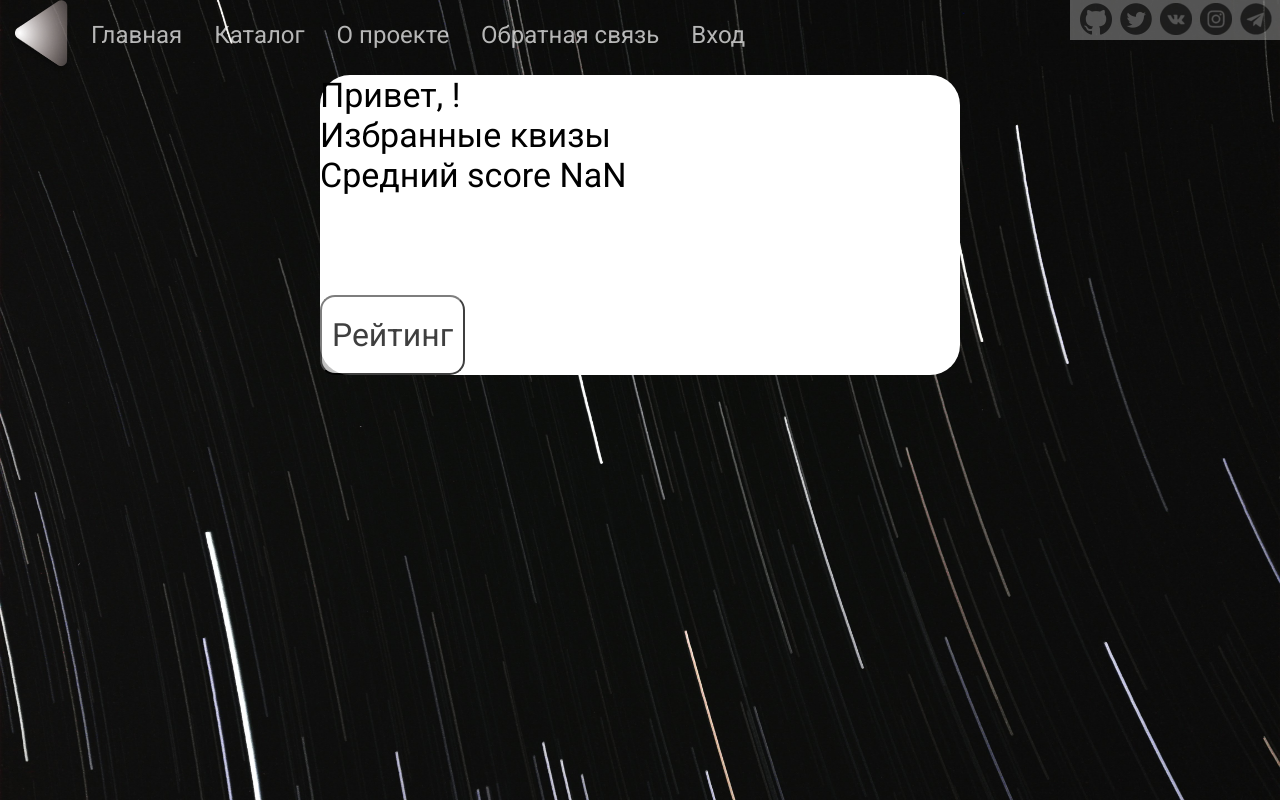
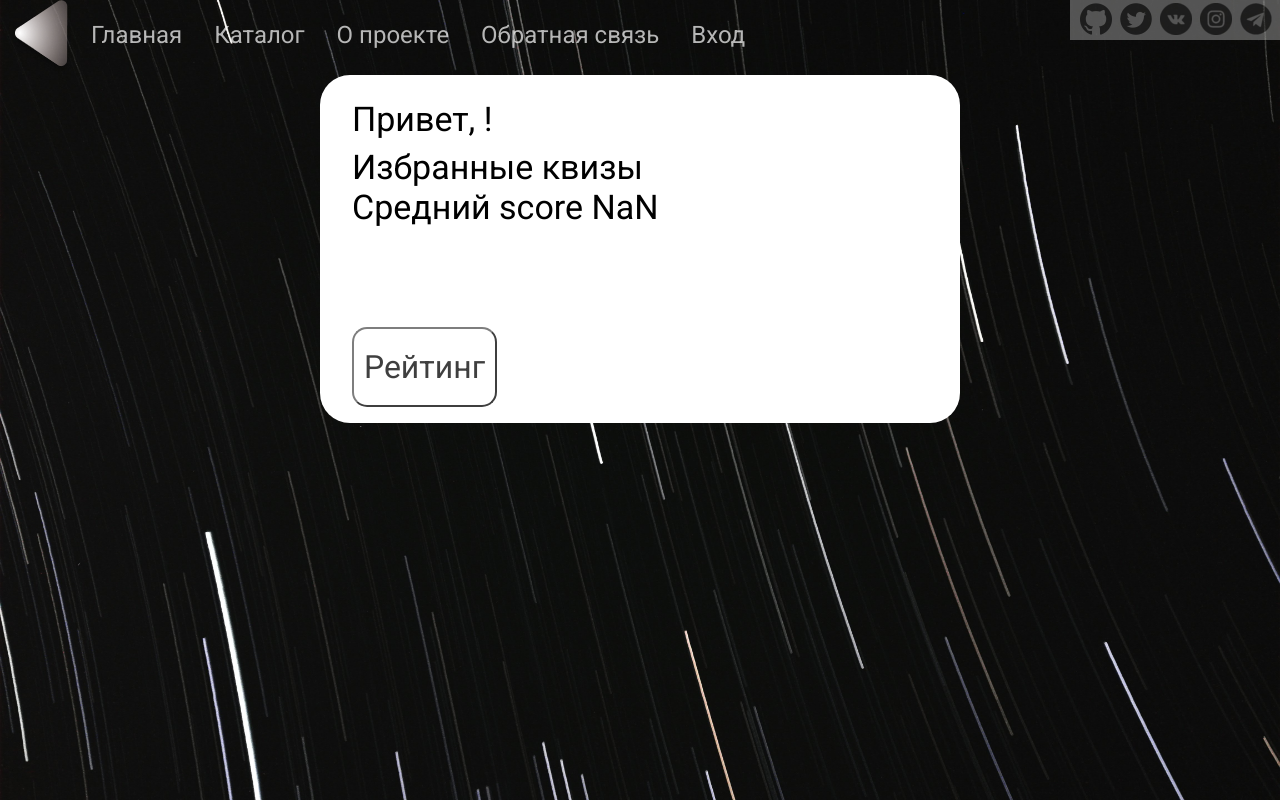
Before and after one commit to vberestyukova/quizzone_react_project, a React (Create React App) app: page /account in a window 1280 px wide. Built offline with nearby package versions, Linux system fonts and the light colour scheme; no server answers.

Commit message:
Настройка сервера

```diff
--- a/public/index.html
+++ b/public/index.html
@@ -9,7 +9,7 @@
       name="description"
       content="Web site created using create-react-app"
     />
-
+    <meta http-equiv="Content-Security-Policy" content="upgrade-insecure-requests">
     <link rel="apple-touch-icon" href="%PUBLIC_URL%/logo192.png" />
     <!--
       manifest.json provides metadata used when your web app is installed on a
--- a/src/pages/PersonalAccount.css
+++ b/src/pages/PersonalAccount.css
@@ -10,15 +10,16 @@
     color:black;
     border-radius: 30px;
     font-size: 34px;
+    padding: 1rem 2rem;
     /*text-align: center;*/
 }
 
 .account-login {
-
+    padding-top: 0.5rem;
 }
 
 .account-favourite {
-
+    padding: 1rem 2rem;
 }
 
 .account-rating {
--- a/src/pages/PersonalAccountPage.js
+++ b/src/pages/PersonalAccountPage.js
@@ -41,7 +41,7 @@ function PersonalAccountPage() {
             // favouriteCategories.length > 0 ? (
             <div className='account'>
                 <div className='account-login' >Привет, {login}!</div>
-                <div>Избранные квизы</div>
+                <div className='account-login'>Избранные квизы</div>
                 <div>
                     <div className='card-list'>
                         {cards}
```
